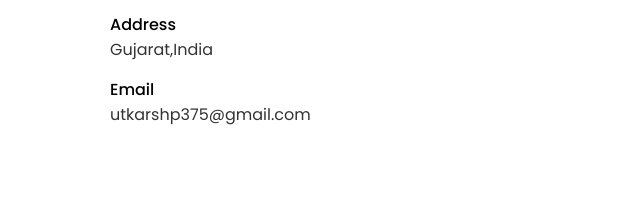
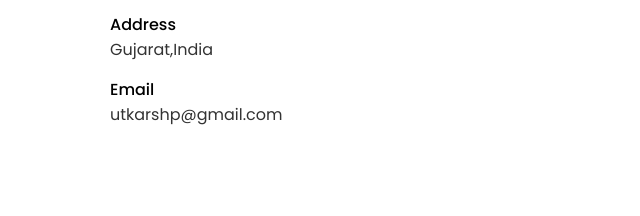
Before and after one commit to Utkarshp375/intren, a plain HTML site: page index.html in a window 1280 px wide. Shown: the part 2521-2737 px from the top of the page, 0-640 px from the left. Drawn offline with Linux system fonts and the light colour scheme; files whose address does not match are found by name.

Commit message:
Update index.html

```diff
--- a/index.html
+++ b/index.html
@@ -127,7 +127,7 @@
                             <i class="fas fa-envelope"></i>
                             <div class="info">
                                 <div class="head">Email</div>
-                                <div class="sub-title">utkarshp375@gmail.com</div>
+                                <div class="sub-title">utkarshp@gmail.com</div>
                             </div>
                         </div>
                     </div>
```
